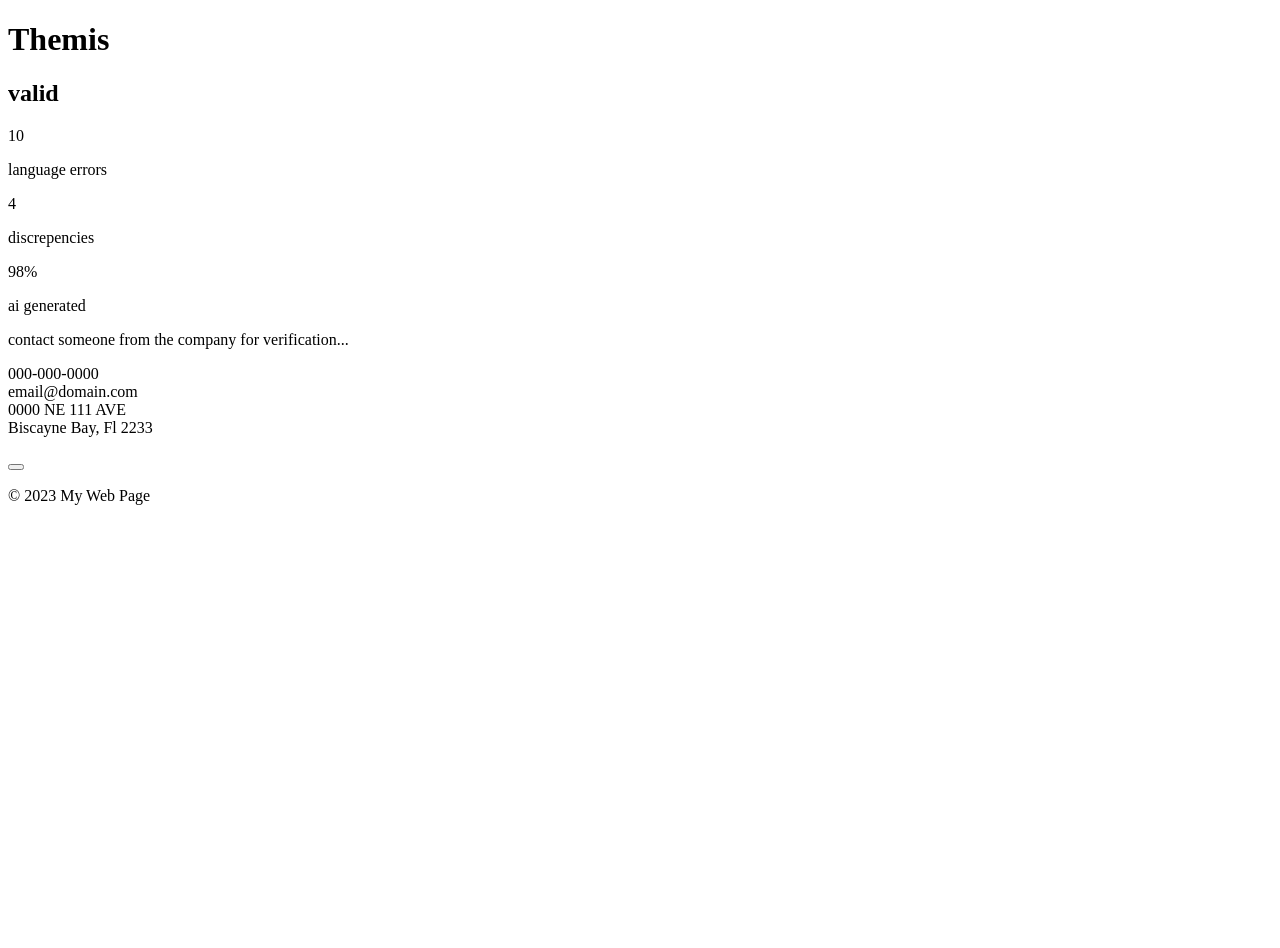
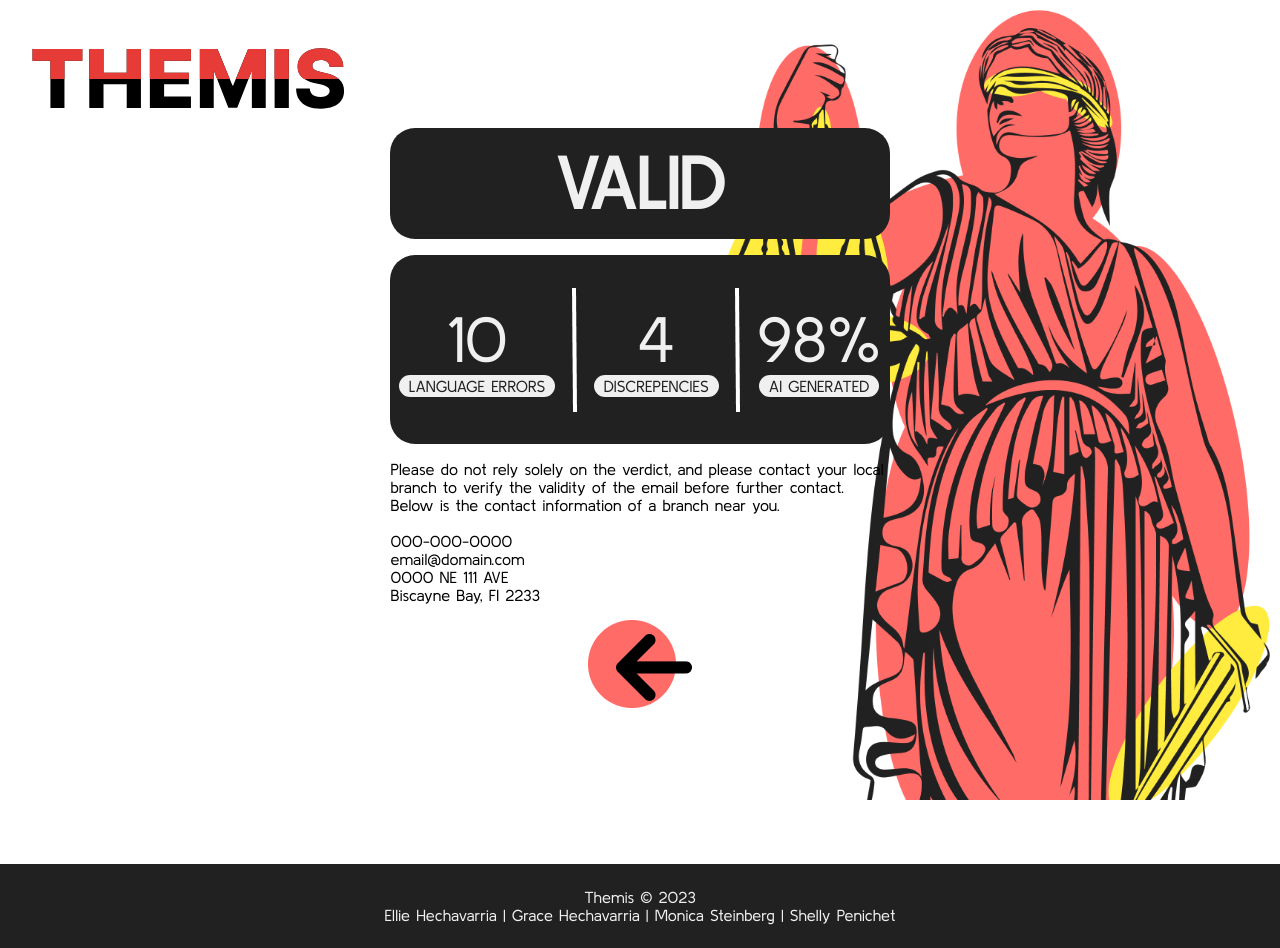
Before and after one commit to monicasgithub/ThemisAIWatch, a plain HTML site: page themis_verdict.html in a window 1280 px wide. Before the commit the page ends 800 px from the top, so only its background shows below. Drawn offline with Linux system fonts and the light colour scheme.

Commit message:
added more html and css

```diff
--- a/assets/style.css
+++ b/assets/style.css
@@ -0,0 +1,132 @@
+* {
+    margin: auto;
+    padding: 0;
+  }
+
+html{
+    scroll-behavior: smooth;
+}
+
+html, body {
+    margin: 0;
+    padding: 0;
+    height: 100%;
+}
+
+body {
+    position: relative;
+    background-image: url('/assets/images/themis-image.png'); /* Replace 'your-image.jpg' with the path to your background image */
+    background-size:contain;
+    background-repeat: no-repeat;
+    background-attachment: fixed;
+    background-position: bottom right; /* Adjust the position as needed */
+    font-family: 'Kulim Park';
+}
+
+#logo-image{
+    padding-top: 3em;
+    padding-left: 2em;
+
+}
+
+header{
+    min-height: 10vh;
+}
+main{
+    min-height: 90vh;
+    padding: 1em;
+}
+
+#stats-verdict{
+    display: flex;
+    flex-direction:row;
+    justify-content: flex-start;
+    align-items: flex-start;
+    row-gap: 1em;
+    flex-grow: 1;
+}
+
+#stats, #verdict{
+    text-transform: uppercase;
+}
+
+#stats-verdict{
+    display: flex;
+    flex-direction: column;
+    width: 40%;
+}
+
+#stats-verdict #verdict{
+    display: flex;
+    font-size: 3em;
+    width: 100%;
+    padding-top: .3em;
+    padding-bottom: .3em;
+    border-radius: 25px;
+}
+
+#stats{
+    width: 100%;
+    padding-top: 2em;
+    padding-bottom: 2em;
+    /* padding:1em 2em; */
+    border-radius: 25px;
+    /* font-size: large; */
+}
+
+.stats-items{
+    display: flex;
+    flex-direction: column;
+    justify-content: center;
+    align-items: center;
+}
+
+#lang-err, #discrepency-error, #percent-err{
+    font-size: 4em;
+}
+
+.err-title{
+    padding: 2px 10px;
+    background-color: #f0f0f0;
+    color: #212121;
+    border-radius: 25px;
+
+}
+
+#image-verdict{
+    display: flex;
+    justify-content: center;
+    align-items: center;
+    width: 60%;
+    padding: 1em;
+    background-color: #ffffffba;
+}
+
+#image-verdict img{
+
+}
+
+img .screenshot{
+
+}
+
+.dark-background{
+    display: flex;
+    background-color: #212121;
+    color:#f0f0f0;
+}
+
+footer {
+    background-color: #212121;
+    justify-content: center;
+    padding: 1.5em 0;
+    text-align: center;
+  }
+
+  footer .footerText {
+    font-size: 1em;
+    color: #f0f0f0;
+    flex-shrink: 0;
+  }
+
+/* Add your content styles below */
--- a/themis_verdict.html
+++ b/themis_verdict.html
@@ -5,38 +5,45 @@
     <meta name="viewport" content="width=device-width, initial-scale=1.0">
     <title>Themis Verdict</title>
     <meta name="description" content="A simple web page">
+    <link href='https://fonts.googleapis.com/css?family=Kulim Park' rel='stylesheet'>
     <link rel="stylesheet" href="assets/style.css"> <!-- You can link your CSS file here -->
 </head>
 <body>
         <header>
-        <h1>Themis</h1>
+            <img src="/assets/images/logo-themis.svg" alt="themis logo" id="logo-image">
         </header>
 
-    <main>
-            <section class="dark-background">
+        <main id="info-verdict">
+            <section id="stats-verdict">
+                <section id="verdict" class="dark-background">
                     <!-- verdict -->
                     <h2>valid</h2>
                 </section>
-            <section class="dark-background">
-                <div>
+                <div class="dark-background" id="stats">
+                    <div class="stats-items" id="lang">
                         <!-- language errors -->
                         <p id="lang-err">10</p>
                         <p class="err-title">language errors</p>
                     </div>
-                <div>
+                    <img src="assets/images/Line.png" class="line"></img>
+                    <div class="stats-items" id="dis">
                         <!-- discrepencies -->
-                    <p id="discrepency">4</p>
+                        <p id="discrepency-error">4</p>
                         <p class="err-title">discrepencies</p>
                     </div>
-                <div>
+                    <img src="assets/images/Line.png" class="line"></img>
+                    <div class="stats-items" id="per">
                         <!-- percentage of ai generated -->
                         <p id="percent-err">98%</p>
                         <p class="err-title">ai generated</p>
                     </div>
+                </div>
 
+                <section>
                     <p>
-                    contact someone from the company for verification...
+                        Please do not rely solely on the verdict, and please contact your local branch to verify the validity of the email before further contact. Below is the contact information of a branch near you.
                     </p>
+                    <br>
                     <p>
                         000-000-0000<br>
                         email@domain.com<br>
@@ -44,15 +51,21 @@
                         Biscayne Bay, Fl 2233
                     </p>
                 </section>
-            <button></button>
 
-        <section>
-            <!-- image -->
+                <div class="backbutton">
+                    <img src="/assets/images/backbutton.png">
+                </div>
             </section>
+
+
+        <!-- <section id="image-verdict">
+            <img id="screenshot" src="/assets/images/background.png" alt="">
+        </section> -->
         </main>
 
         <footer>
-        <p>&copy; 2023 My Web Page</p>
+            <p class="footerText">Themis &copy; 2023</p>
+            <p class="footerText">Ellie Hechavarria | Grace Hechavarria | Monica Steinberg | Shelly Penichet</p>
         </footer>
 </body>
 </html>
```
Also changed, not shown: themis_upload.html (+12 -7 lines), assets/fonts/KulimPark-Bold.ttf (added), assets/fonts/KulimPark-BoldItalic.ttf (added), assets/fonts/KulimPark-ExtraLight.ttf (added), assets/fonts/KulimPark-ExtraLightItalic.ttf (added), assets/fonts/KulimPark-Italic.ttf (added), assets/fonts/KulimPark-Light.ttf (added), assets/fonts/KulimPark-LightItalic.ttf (added), assets/fonts/KulimPark-Regular.ttf (added), assets/fonts/KulimPark-SemiBold.ttf (added), assets/fonts/KulimPark-SemiBoldItalic.ttf (added), assets/fonts/OFL.txt (added), assets/images/Line.png (added), assets/images/backbutton.png (added), 3 more files, 1 other file. Lines whose indentation alone changed are shown as unchanged.
